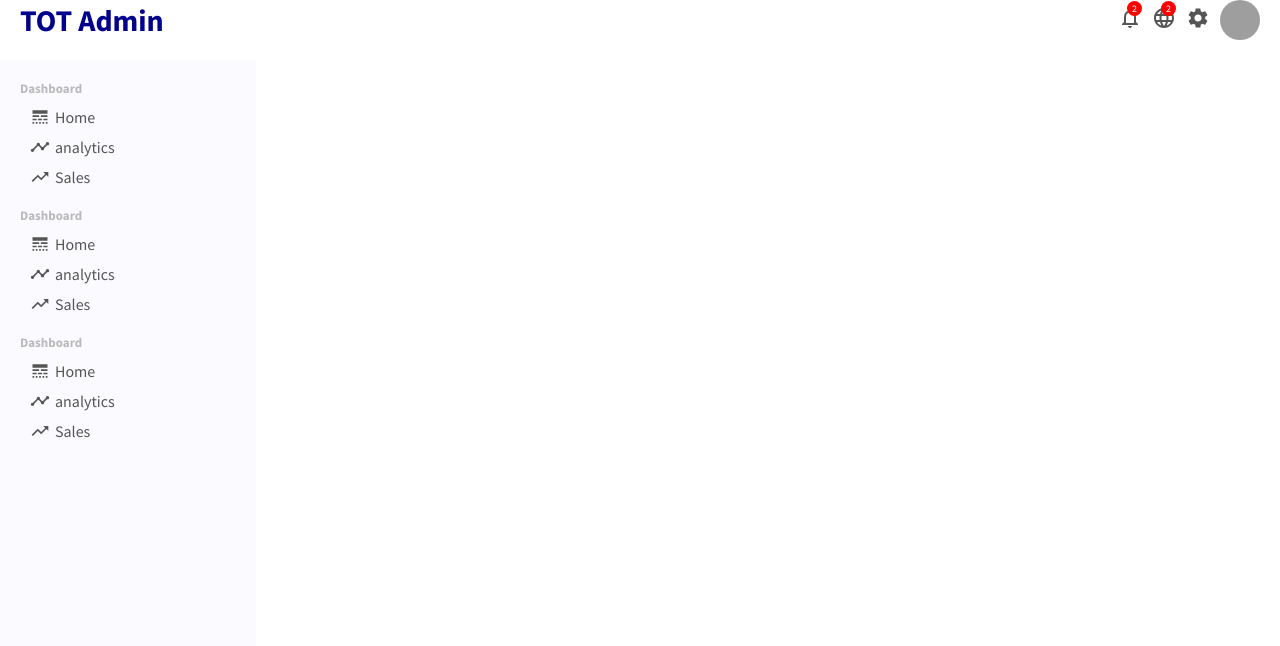
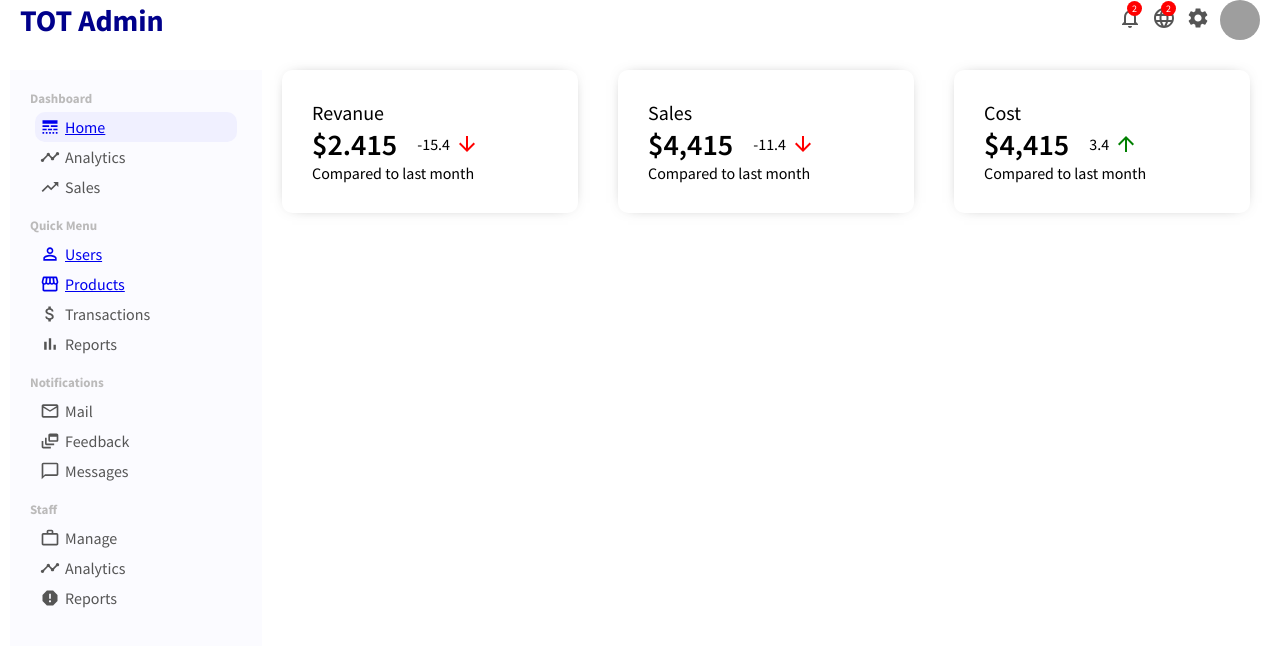
Before and after one commit to caarlosdamian/Dashboard-Demo, a React (Create React App) app: page /users in a window 1280 px wide. Shown: the top 646 px of the page. Built offline with nearby package versions, Linux system fonts and the light colour scheme; grey boxes are pictures that could not be loaded.

Commit message:
featured: add home component

```diff
--- a/package.json
+++ b/package.json
@@ -10,6 +10,7 @@
     "@testing-library/user-event": "^12.8.3",
     "react": "^17.0.2",
     "react-dom": "^17.0.2",
+    "react-router-dom": "^5.2.0",
     "react-scripts": "4.0.3",
     "recharts": "^2.1.0",
     "web-vitals": "^1.1.2"
--- a/src/App.js
+++ b/src/App.js
@@ -1,15 +1,19 @@
 import Sidebar from "./components/sidebar/Sidebar";
 import Topbar from "./components/topbar/Topbar";
+import { BrowserRouter as Router } from "react-router-dom";
 import "./app.css";
+import Home from "./pages/home/Home";
 function App() {
   return (
-    <div className="App">
-      <Topbar />
-      <div className="container">
-        <Sidebar />
-        <div className="others"></div>
+    <Router>
+      <div className="App">
+        <Topbar />
+        <div className="container">
+          <Sidebar />
+          <Home />
+        </div>
       </div>
-    </div>
+    </Router>
   );
 }
 
--- a/src/app.css
+++ b/src/app.css
@@ -1,7 +1,4 @@
-.container{
-    display: flex;
-
+.container {
+  display: flex;
+  margin: 10px;
 }
-.others{
-    flex: 4;
-}
--- /dev/null
+++ b/src/components/featuredInfo/FeaturedInfo.jsx
@@ -0,0 +1,39 @@
+import "../../styles/featuredInfo.css";
+import ArrowDownwardIcon from "@material-ui/icons/ArrowDownward";
+import { ArrowUpward } from "@material-ui/icons";
+export default function FeaturedInfo() {
+  return (
+    <div className="featured">
+      <div className="featuredItem">
+        <span className="featuredTitle">Revanue</span>
+        <div className="featuredMoneyContainer">
+          <span className="featuredMoney">$2.415</span>
+          <span className="featuredMoneyRate">
+            -15.4 <ArrowDownwardIcon className='featuredIcon negative'/>
+          </span>
+        </div>
+        <span className="featuredSub">Compared to last month</span>
+      </div>
+      <div className="featuredItem">
+        <span className="featuredTitle">Sales</span>
+        <div className="featuredMoneyContainer">
+          <span className="featuredMoney">$4,415</span>
+          <span className="featuredMoneyRate">
+            -11.4 <ArrowDownwardIcon  className='featuredIcon negative'/>
+          </span>
+        </div>
+        <span className="featuredSub">Compared to last month</span>
+      </div>
+      <div className="featuredItem">
+        <span className="featuredTitle">Cost</span>
+        <div className="featuredMoneyContainer">
+          <span className="featuredMoney">$4,415</span>
+          <span className="featuredMoneyRate">
+            3.4 <ArrowUpward className='featuredIcon'/>
+          </span>
+        </div>
+        <span className="featuredSub">Compared to last month</span>
+      </div>
+    </div>
+  );
+}
--- a/src/components/sidebar/Sidebar.jsx
+++ b/src/components/sidebar/Sidebar.jsx
@@ -1,22 +1,34 @@
 import React from "react";
 import "../../styles/sidebar.css";
+import {Link} from 'react-router-dom'
 import LineStyleIcon from "@material-ui/icons/LineStyle";
 import TimelineIcon from "@material-ui/icons/Timeline";
 import TrendingUpIcon from "@material-ui/icons/TrendingUp";
+import PermIdentityIcon from "@material-ui/icons/PermIdentity";
+import StorefrontIcon from "@material-ui/icons/Storefront";
+import AttachMoneyIcon from "@material-ui/icons/AttachMoney";
+import BarChartIcon from "@material-ui/icons/BarChart";
+import DynamicFeedIcon from "@material-ui/icons/DynamicFeed";
+import ChatBubbleOutlineIcon from "@material-ui/icons/ChatBubbleOutline";
+import WorkOutlineIcon from "@material-ui/icons/WorkOutline";
+import ReportIcon from "@material-ui/icons/Report";
+import MailOutlineIcon from '@material-ui/icons/MailOutline';
 export default function Sidebar() {
   return (
     <div className="sidebar">
       <div className="sidebarWrapper">
         <div className="sidebarMenu">
-          <h3 className="sidebarTitle"> Dashboard </h3>
+          <h3 className="sidebarTitle">Dashboard</h3>
           <ul className="sidebarList">
-            <li className="sidebarListItem">
-              <LineStyleIcon className="sidebarIcon" />
-              Home
-            </li>
+            <Link to="/" className="link">
+              <li className="sidebarListItem active">
+                <LineStyleIcon className="sidebarIcon" />
+                Home
+              </li>
+            </Link>
             <li className="sidebarListItem">
               <TimelineIcon className="sidebarIcon" />
-              analytics
+              Analytics
             </li>
             <li className="sidebarListItem">
               <TrendingUpIcon className="sidebarIcon" />
@@ -25,36 +37,61 @@ export default function Sidebar() {
           </ul>
         </div>
         <div className="sidebarMenu">
-          <h3 className="sidebarTitle"> Dashboard </h3>
+          <h3 className="sidebarTitle">Quick Menu</h3>
           <ul className="sidebarList">
+            <Link to="/users" className="link">
+              <li className="sidebarListItem">
+                <PermIdentityIcon className="sidebarIcon" />
+                Users
+              </li>
+            </Link>
+            <Link to="/products" className="link">
+              <li className="sidebarListItem">
+                <StorefrontIcon className="sidebarIcon" />
+                Products
+              </li>
+            </Link>
             <li className="sidebarListItem">
-              <LineStyleIcon className="sidebarIcon" />
-              Home
+              <AttachMoneyIcon className="sidebarIcon" />
+              Transactions
             </li>
             <li className="sidebarListItem">
-              <TimelineIcon className="sidebarIcon" />
-              analytics
-            </li>
-            <li className="sidebarListItem">
-              <TrendingUpIcon className="sidebarIcon" />
-              Sales
+              <BarChartIcon className="sidebarIcon" />
+              Reports
             </li>
           </ul>
         </div>
         <div className="sidebarMenu">
-          <h3 className="sidebarTitle"> Dashboard </h3>
+          <h3 className="sidebarTitle">Notifications</h3>
           <ul className="sidebarList">
             <li className="sidebarListItem">
-              <LineStyleIcon className="sidebarIcon" />
-              Home
+              <MailOutlineIcon className="sidebarIcon" />
+              Mail
+            </li>
+            <li className="sidebarListItem">
+              <DynamicFeedIcon className="sidebarIcon" />
+              Feedback
+            </li>
+            <li className="sidebarListItem">
+              <ChatBubbleOutlineIcon className="sidebarIcon" />
+              Messages
+            </li>
+          </ul>
+        </div>
+        <div className="sidebarMenu">
+          <h3 className="sidebarTitle">Staff</h3>
+          <ul className="sidebarList">
+            <li className="sidebarListItem">
+              <WorkOutlineIcon className="sidebarIcon" />
+              Manage
             </li>
             <li className="sidebarListItem">
               <TimelineIcon className="sidebarIcon" />
-              analytics
+              Analytics
             </li>
             <li className="sidebarListItem">
-              <TrendingUpIcon className="sidebarIcon" />
-              Sales
+              <ReportIcon className="sidebarIcon" />
+              Reports
             </li>
           </ul>
         </div>
--- /dev/null
+++ b/src/pages/home/Home.jsx
@@ -0,0 +1,10 @@
+import "../../styles/home.css";
+import FeaturedInfo from "../../components/featuredInfo/FeaturedInfo";
+
+export default function Home() {
+  return (
+    <div className="home">
+      <FeaturedInfo />
+    </div>
+  );
+}
--- /dev/null
+++ b/src/styles/featuredInfo.css
@@ -0,0 +1,39 @@
+.featured {
+  width: 100%;
+  display: flex;
+  justify-content: space-between;
+}
+
+.featuredItem {
+  flex: 1;
+  margin: 0px 20px;
+  padding: 30px;
+  border-radius: 10px;
+  cursor: pointer;
+  -webkit-box-shadow: 0px 0px 15px -10px rgba(0, 0, 0, 0.75);
+  box-shadow: 0px 0px 15px -10px rgba(0, 0, 0, 0.75);
+}
+.featuredTitle {
+  font-size: 20px;
+}
+.featuredMoneyContainer {
+  max-width: 10px 0px;
+  display: flex;
+}
+.featuredMoney {
+  font-size: 30px;
+  font-weight: 600;
+}
+.featuredMoneyRate {
+  display: flex;
+  align-items: center;
+  margin-left: 20px;
+}
+.featuredIcon {
+  font-size: 14px;
+  margin-left: 5px;
+  color: green;
+}
+.featuredIcon.negative {
+  color: red;
+}
--- /dev/null
+++ b/src/styles/home.css
@@ -0,0 +1,3 @@
+.home{
+    flex: 4;
+}
```
Also changed, not shown: 2 other files (tests, documents, lock files or other folders).
